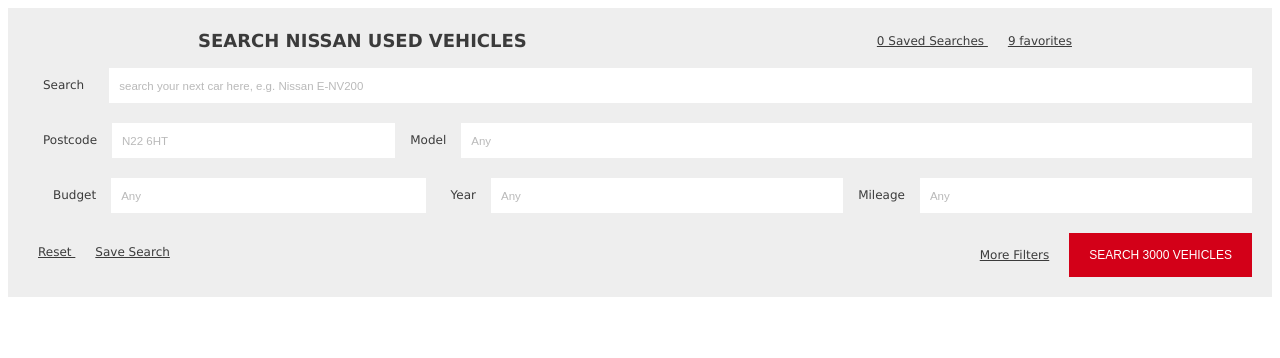
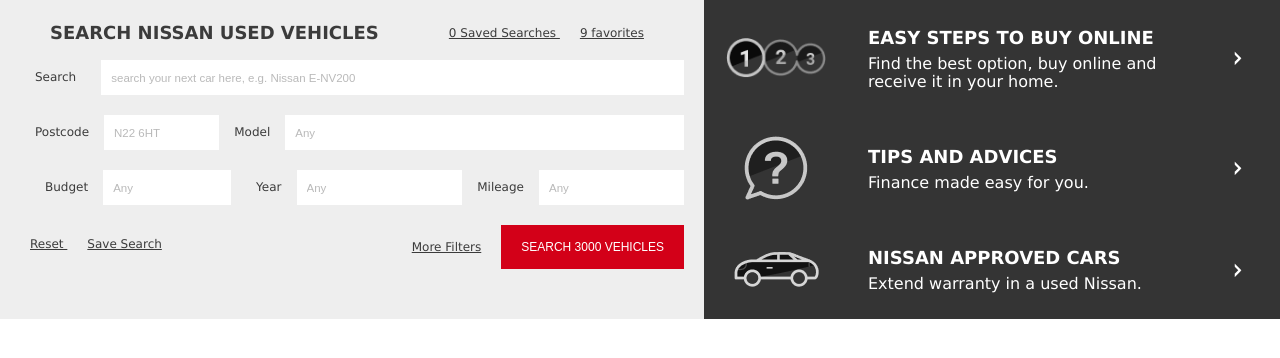
Before and after one commit to julian-c-dev/practice_web_nissan, a plain HTML site: page playground.html in a window 1280 px wide. Drawn offline with Linux system fonts and the light colour scheme.

Commit message:
Build block-header comp.

```diff
--- /dev/null
+++ b/app/scss/_block-header.scss
@@ -0,0 +1,9 @@
+.header {
+  grid-template-columns: 55% 45%;
+}
+
+@media screen and (max-width: 1044px) {
+  .header {
+    grid-template-columns: 100%;
+  }
+}
--- a/app/scss/_callout.scss
+++ b/app/scss/_callout.scss
@@ -8,6 +8,7 @@
   grid-template-columns: 25% 60% 15%;
   grid-gap: 20px;
   align-items: center;
+  padding: 1rem 0;
 }
 
 .callout__stripe:hover {
--- a/app/scss/_globals.scss
+++ b/app/scss/_globals.scss
@@ -19,6 +19,8 @@ body {
   font-size: 1.5rem;
   line-height: 1.4;
   color: var(--color-body);
+  padding: 0;
+  margin: 0;
 }
 
 ::placeholder {
--- a/app/scss/styles.scss
+++ b/app/scss/styles.scss
@@ -5,3 +5,4 @@
 @import "form";
 @import "inputs";
 @import "grid";
+@import "block-header";
--- a/playground.html
+++ b/playground.html
@@ -8,6 +8,7 @@
     <link rel="stylesheet" href="/app/scss/styles.css" />
   </head>
   <body>
+    <div class="grid header">
       <div class="form">
         <header class="form__title">
           <h2>Search Nissan used vehicles</h2>
@@ -48,7 +49,12 @@
             <div class="grid form__col3">
               <div class="input-group">
                 <label for="budget">Budget</label>
-              <input type="text" id="budget" name="budget" placeholder="Any" />
+                <input
+                  type="text"
+                  id="budget"
+                  name="budget"
+                  placeholder="Any"
+                />
               </div>
               <div class="input-group">
                 <label for="year">Year</label>
@@ -79,6 +85,46 @@
         </footer>
       </div>
 
+      <div class="callout">
+        <div class="callout__stripe">
+          <img class="callout__img" src="/images/Group 5.png" alt="" />
+          <div class="callout__text">
+            <h2>Easy Steps to Buy online</h2>
+            <p>Find the best option, buy online and receive it in your home.</p>
+          </div>
+          <img
+            class="callout__chevron"
+            src="/images/chevron-right.png"
+            alt=""
+          />
+        </div>
+        <div class="callout__stripe">
+          <img class="callout__img" src="/images/clou_question.png" alt="" />
+          <div class="callout__text">
+            <h2>Tips and advices</h2>
+            <p>Finance made easy for you.</p>
+          </div>
+          <img
+            class="callout__chevron"
+            src="/images/chevron-right.png"
+            alt=""
+          />
+        </div>
+        <div class="callout__stripe">
+          <img class="callout__img" src="/images/car.png" alt="" />
+          <div class="callout__text">
+            <h2>Nissan approved cars</h2>
+            <p>Extend warranty in a used Nissan.</p>
+          </div>
+          <img
+            class="callout__chevron"
+            src="/images/chevron-right.png"
+            alt=""
+          />
+        </div>
+      </div>
+    </div>
+
     <script src="/app/js/script.js"></script>
   </body>
 </html>
```
Also changed, not shown: components-html/block-header.html (added, +94 -0 lines), app/scss/styles.css, 1 other file. Lines whose indentation alone changed are shown as unchanged.
